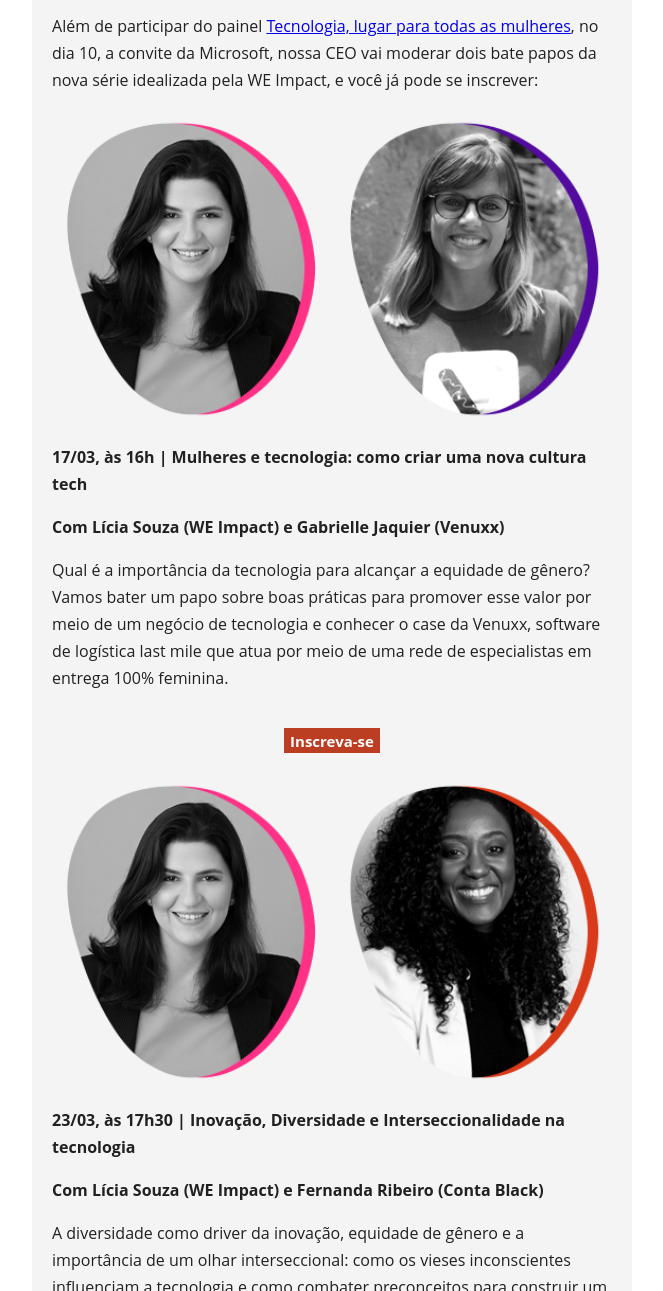
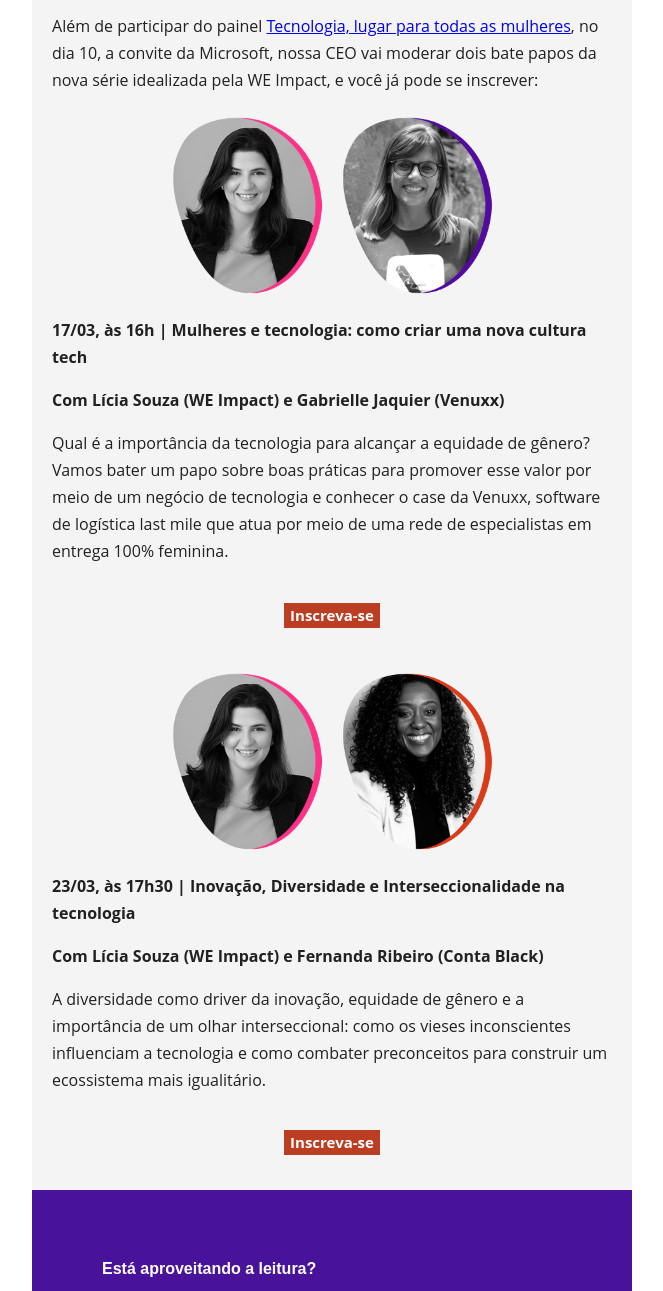
Before and after one commit to weimpact-tech/newsletter-12, a plain HTML site: page index.html in a window 1280 px wide. Shown: the part 967-2258 px from the top of the page, without its empty margins (308-971 px from the left). Drawn offline with Linux system fonts and the light colour scheme.

Commit message:
correção tamanho imagens Eventos e cor do fundo do Header

```diff
--- a/index.html
+++ b/index.html
@@ -125,8 +125,8 @@
                                                             Impact, e você já pode se inscrever:<br>
                                                         </p>
 
-                                                        <img src="./img/Eventos_N12_01.png"
-                                                            style="-ms-interpolation-mode: bicubic; border: 0; line-height: 100%; outline: none; text-decoration: none; width: 100%; display: inline; height: auto; max-width: 598px;"
+                                                        <img src="https://weimpact-tech.github.io/newsletter-12/img/Eventos_N12_01.png"
+                                                            style="-ms-interpolation-mode: bicubic; border: 0; line-height: 100%; outline: none; text-decoration: none; width: 60%; display: inline; height: auto; max-width: 598px;"
                                                             alt="">
 
                                                         <p
@@ -148,6 +148,7 @@
                                                             que atua por meio de uma rede de especialistas em entrega
                                                             100% feminina.<br>
                                                         </p>
+                                                        <p>
                                                             <a href="https://www.meetup.com/pt-BR/Microsoft-Reactor-Sao-Paulo/events/283913720/"
                                                                 target="_blank"
                                                                 style="-webkit-text-size-adjust: 100%; -ms-text-size-adjust: 100%;">
@@ -156,8 +157,9 @@
                                                                     Inscreva-se
                                                                 </button>
                                                             </a>
-                                                        <img src="./img/Eventos_N12_02.png"
-                                                            style="-ms-interpolation-mode: bicubic; border: 0; line-height: 100%; outline: none; text-decoration: none; width: 100%; display: inline; height: auto; max-width: 598px;"
+                                                        </p>
+                                                        <img src="https://weimpact-tech.github.io/newsletter-12/img/Eventos_N12_02.png"
+                                                            style="-ms-interpolation-mode: bicubic; border: 0; line-height: 100%; outline: none; text-decoration: none; width: 60%; display: inline; height: auto; max-width: 598px;"
                                                             alt="">
                                                         <p
                                                             style="-webkit-text-size-adjust: 100%; -ms-text-size-adjust: 100%; font-size: 16px; text-align: left;">
```
Also changed, not shown: img/Header2_N12.png. Lines whose indentation alone changed are shown as unchanged.
